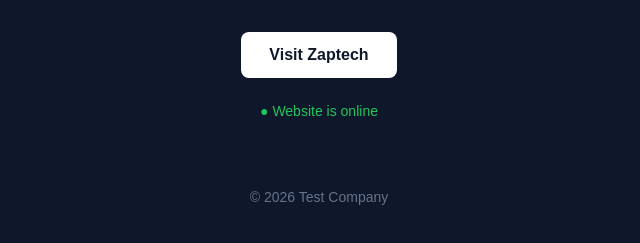
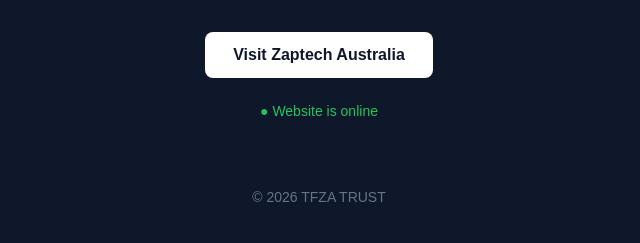
Before and after one commit to VultureAUS/VultureAUS, a plain HTML site: page index.html in a window 1280 px wide. Shown: the part 413-656 px from the top of the page, without its empty margins (321-961 px from the left). Drawn offline with Linux system fonts and the light colour scheme.

Commit message:
Update title and footer text in index.html

```diff
--- a/index.html
+++ b/index.html
@@ -10,7 +10,7 @@
     content="A simple test website deployed using GitHub and Vercel."
   >
 
-  <title>Test Website</title>
+  <title>A Test Website</title>
 
   <style>
     * {
@@ -122,7 +122,7 @@
       target="_blank"
       rel="noopener noreferrer"
     >
-      Visit Zaptech
+      Visit Zaptech Australia
     </a>
 
     <div class="status">
@@ -130,7 +130,7 @@
     </div>
 
     <footer>
-      © 2026 Test Company
+      © 2026 TFZA TRUST
     </footer>
 
   </main>
```
